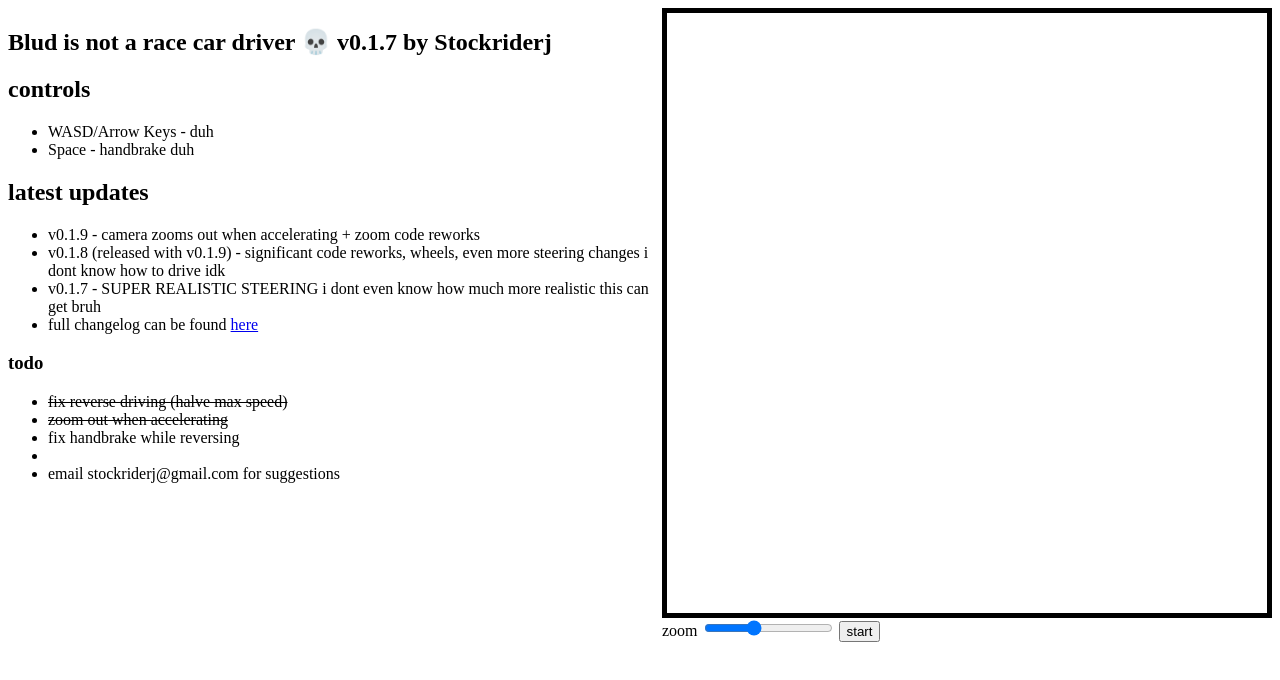
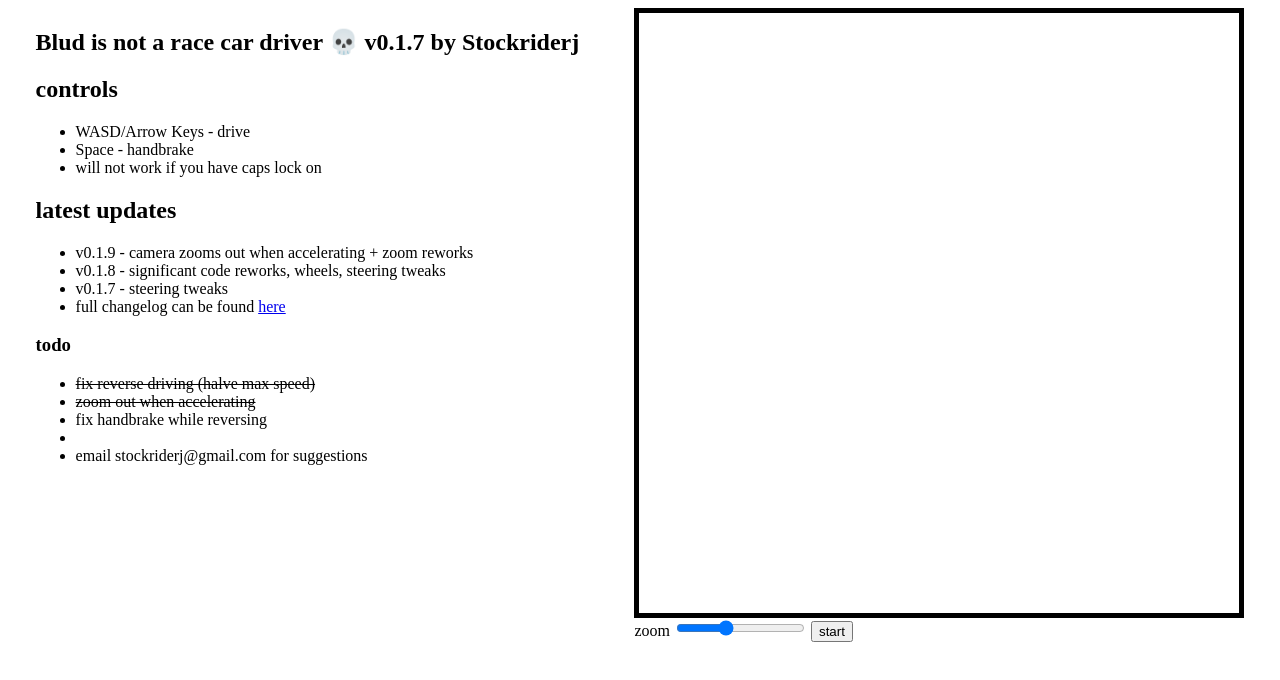
Before and after one commit to qian-json/car, a plain HTML site: page index.html in a window 1280 px wide. Drawn offline with Linux system fonts and the light colour scheme.

Commit message:
html page edits

```diff
--- a/index.html
+++ b/index.html
@@ -14,24 +14,17 @@
         <div class="controls">
           <h2>controls</h2>
           <ul>
-            <li>WASD/Arrow Keys - duh</li>
-            <li>Space - handbrake duh</li>
+            <li>WASD/Arrow Keys - drive</li>
+            <li>Space - handbrake</li>
+            <li>will not work if you have caps lock on</li>
           </ul>
         </div>
         <div>
           <h2>latest updates</h2>
           <ul>
-            <li>
-              v0.1.9 - camera zooms out when accelerating + zoom code reworks
-            </li>
-            <li>
-              v0.1.8 (released with v0.1.9) - significant code reworks, wheels,
-              even more steering changes i dont know how to drive idk
-            </li>
-            <li>
-              v0.1.7 - SUPER REALISTIC STEERING i dont even know how much more
-              realistic this can get bruh
-            </li>
+            <li>v0.1.9 - camera zooms out when accelerating + zoom reworks</li>
+            <li>v0.1.8 - significant code reworks, wheels, steering tweaks</li>
+            <li>v0.1.7 - steering tweaks</li>
             <li>
               full changelog can be found <a href="changelog.html">here</a>
             </li>
```
Also changed, not shown: changelog.html (+4 -10 lines).
